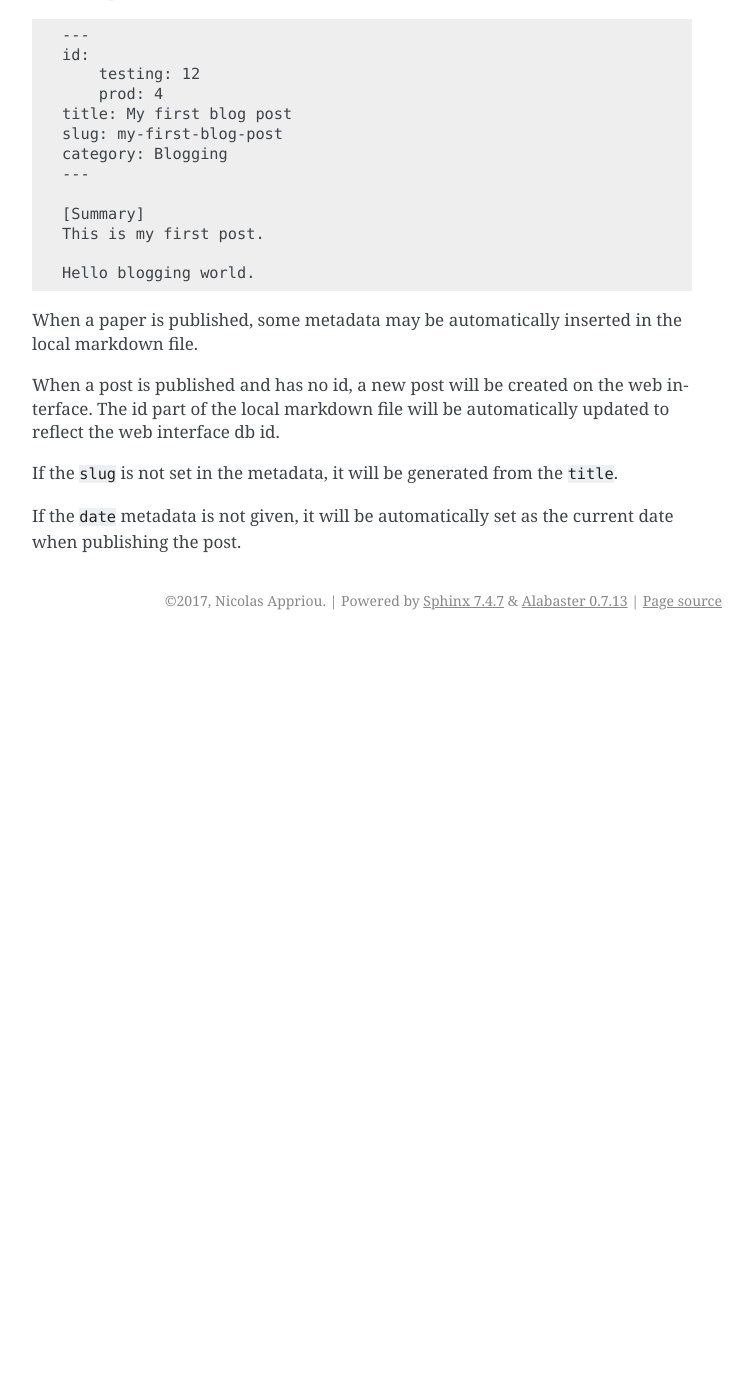
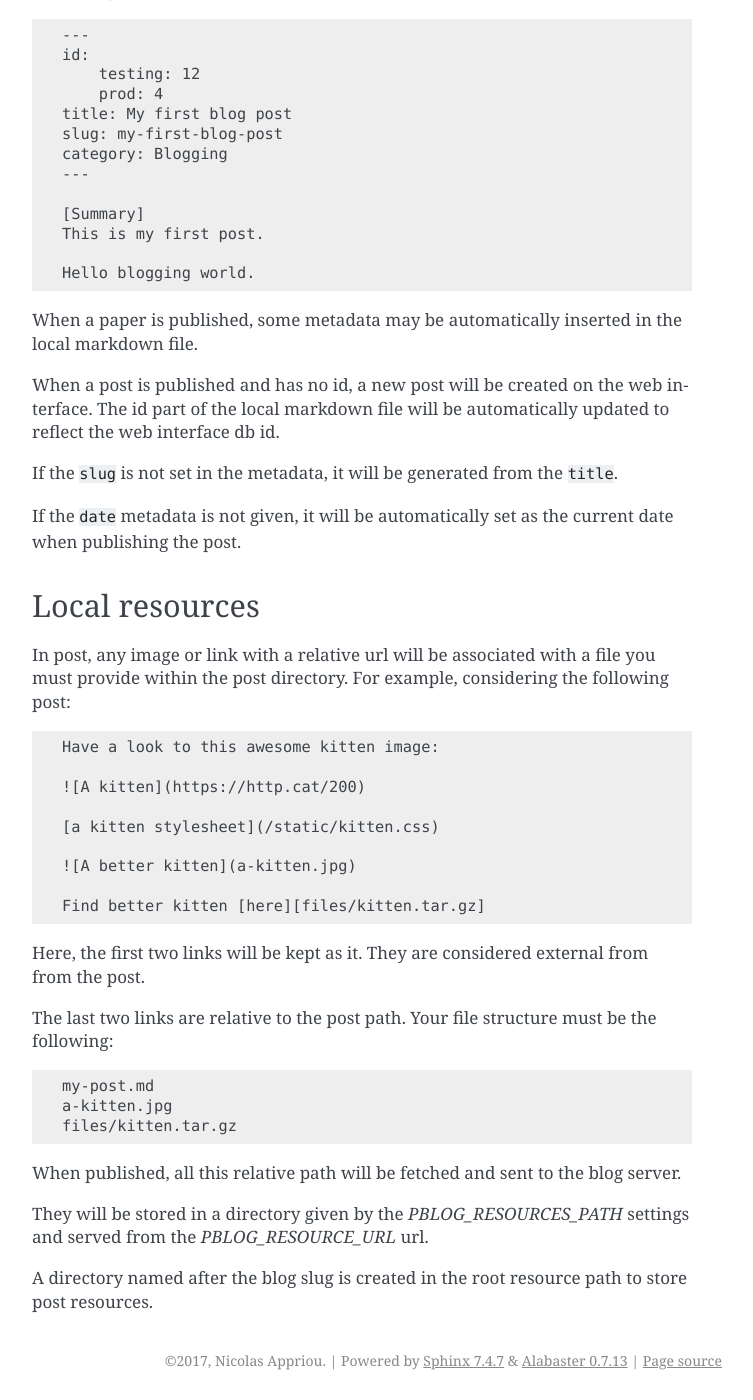
Before and after one commit to Nicals/pblog, a Sphinx documentation site: the page built from docs/writing-posts.rst, in a window 1280 px wide and 1400 px high, scrolled down 691 px. Shown: the whole window, without its empty margins (388-1141 px from the left). Built offline with Sphinx 7.4.7, drawn with Linux system fonts in a browser that asks for light colours; before the commit the page ends 1331 px from its top, so only the background shows below that; some of the changed text lies outside the part shown.

Commit message:
add some doc

```diff
--- a/docs/writing-posts.rst
+++ b/docs/writing-posts.rst
@@ -57,3 +57,44 @@ If the ``slug`` is not set in the metadata, it will be generated from the ``titl
 
 If the ``date`` metadata is not given, it will be automatically set as the
 current date when publishing the post.
+
+
+Local resources
+---------------
+
+In post, any image or link with a relative url will be associated with a file
+you must provide within the post directory.
+For example, considering the following post:
+
+.. code-block:: text
+
+   Have a look to this awesome kitten image:
+
+   ![A kitten](https://http.cat/200)
+
+   [a kitten stylesheet](/static/kitten.css)
+
+   ![A better kitten](a-kitten.jpg)
+
+   Find better kitten [here][files/kitten.tar.gz]
+
+Here, the first two links will be kept as it.
+They are considered external from from the post.
+
+The last two links are relative to the post path.
+Your file structure must be the following:
+
+.. code-block:: text
+
+   my-post.md
+   a-kitten.jpg
+   files/kitten.tar.gz
+
+When published, all this relative path will be fetched and sent to the blog
+server.
+
+They will be stored in a directory given by the `PBLOG_RESOURCES_PATH` settings
+and served from the `PBLOG_RESOURCE_URL` url.
+
+A directory named after the blog slug is created in the root resource path to
+store post resources.
```
Also changed, not shown: docs/quickstart.rst (+10 -1 lines).
